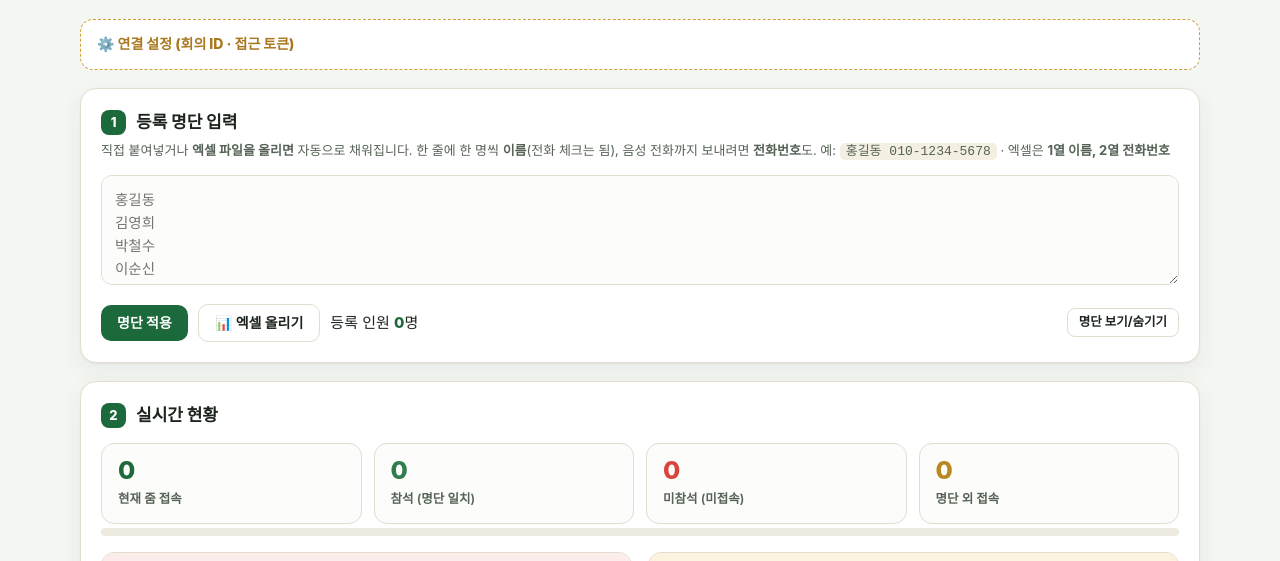
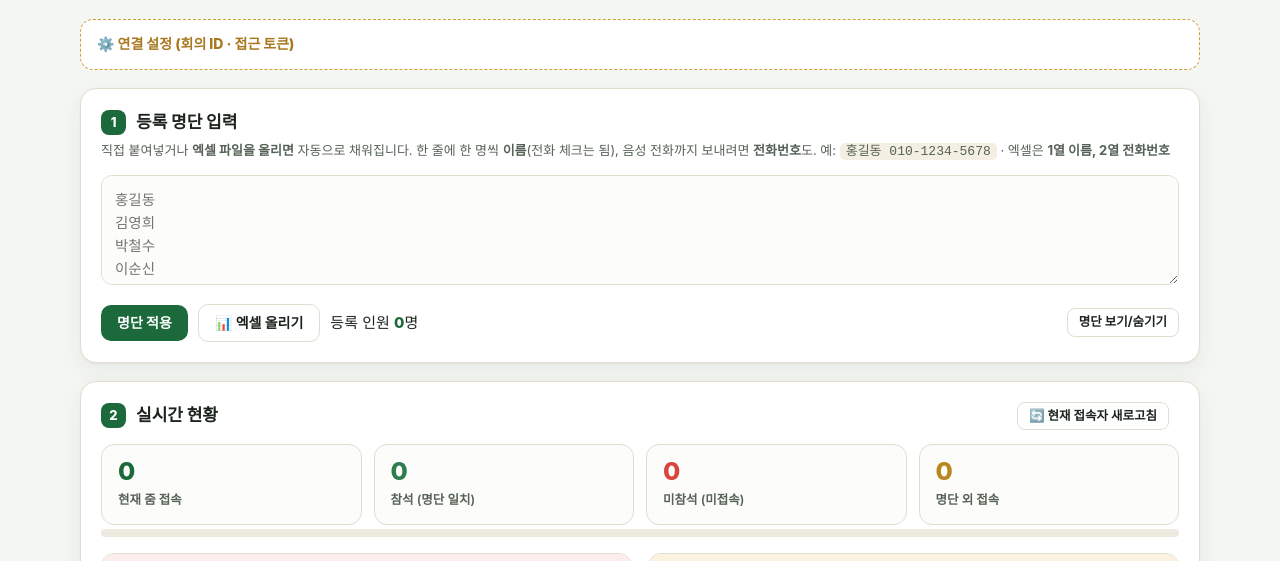
Before and after one commit to topbanker99-ai/zoom-attendance, a website: page index.html in a window 1280 px wide. Shown: the part 163-724 px from the top of the page. Drawn offline with Linux system fonts and the light colour scheme; no server answers; a web font is replaced by a local one.

Commit message:
Add files via upload

```diff
--- a/index.html
+++ b/index.html
@@ -198,7 +198,10 @@
   <section class="card">
     <div class="livehead">
       <h2 style="margin:0"><span class="step">2</span>실시간 현황</h2>
-      <span class="livetime" id="liveTime"></span>
+      <div style="display:flex;align-items:center;gap:10px;flex-wrap:wrap">
+        <button class="btn btn-sec btn-sm" id="syncLiveBtn" title="지금 줌에 접속해 있는 사람 전체를 다시 불러옵니다">🔄 현재 접속자 새로고침</button>
+        <span class="livetime" id="liveTime"></span>
+      </div>
     </div>
     <div class="stats">
       <div class="stat s-zoom"><div class="v" id="stZoom">0</div><div class="l">현재 줌 접속</div></div>
@@ -340,7 +343,7 @@
   var DEFAULT_VOICE_TEXT='안녕하세요. 한국농어촌공사 교육 안내입니다. 오늘 농지이용 및 관리 기본 교육이 진행 중입니다. 아직 접속하지 않으신 분은 안내해 드린 줌 링크로 입장해 주시기 바랍니다. 감사합니다.';
   var DEFAULT_SMS_TEXT='[한국농어촌공사] 농지이용 및 관리 기본(비대면) 교육이 진행 중입니다. 아직 미접속하셨다면 줌으로 입장해 주세요. https://us02web.zoom.us/j/7561927819';
   var state={ rosterText:'', roster:[], snap:{c1:[],c2:[],c3:[]}, manual:{c1:{},c2:{},c3:{}}, snapTime:{c1:'',c2:'',c3:''}, settings:{meetingId:'7561927819', token:''}, voice:{from:'',voiceType:'FEMALE',text:DEFAULT_VOICE_TEXT}, sms:{from:'',text:DEFAULT_SMS_TEXT} };
-  var live={ participants:[], updatedAt:null, ok:false, lastPoll:null, err:'' };
+  var live={ participants:[], updatedAt:null, ok:false, lastPoll:null, err:'', liveSyncOk:false, liveSyncReason:'' };
 
   function save(){ try{ localStorage.setItem(LS, JSON.stringify(state)); }catch(e){} }
   function load(){
@@ -406,8 +409,44 @@
         if(/Failed to fetch|HTTP 5/.test(live.err)) showBanner('서버에 연결할 수 없습니다. Vercel 배포와 환경변수(Redis) 설정을 확인하세요.');
         else if(/HTTP 401/.test(live.err)) showBanner('접근 토큰이 올바르지 않습니다. 설정에서 토큰을 확인하세요.'); });
   }
-  function startPoll(){ stopPoll(); fetchStatus(); pollTimer=setInterval(fetchStatus, 4000); }
-  function stopPoll(){ if(pollTimer){ clearInterval(pollTimer); pollTimer=null; } }
+  function startPoll(){ stopPoll(); fetchStatus(); pollTimer=setInterval(fetchStatus, 4000); startLiveSync(); }
+  function stopPoll(){ if(pollTimer){ clearInterval(pollTimer); pollTimer=null; } stopLiveSync(); }
+
+  // ---------- live full-roster sync (Zoom Dashboard API) ----------
+  // Pulls EVERYONE currently in the meeting (even people who joined before we
+  // connected) and seeds the server, so mid-meeting connects still see all.
+  var liveSyncTimer=null, liveSyncBusy=false;
+  function syncLive(manual){
+    var mid=(state.settings.meetingId||'').replace(/\D/g,'');
+    if(!mid){ if(manual) showBanner('줌 회의 ID를 먼저 입력하고 저장하세요.'); return; }
+    if(liveSyncBusy) return;
+    liveSyncBusy=true;
+    var btn=$('#syncLiveBtn'); if(manual&&btn){ btn.disabled=true; btn.textContent='⏳ 불러오는 중…'; }
+    fetch('/api/zoom-live?meetingId='+encodeURIComponent(mid), {cache:'no-store'})
+      .then(function(r){ return r.json(); })
+      .then(function(d){
+        if(d && d.ok){
+          live.liveSyncOk=true; live.liveSyncReason='';
+          fetchStatus(); // immediately reflect the freshly-seeded roster
+          if(manual) hideBanner();
+        } else {
+          live.liveSyncOk=false; live.liveSyncReason=(d&&d.reason)||'error';
+          if(manual) showBanner(liveSyncMsg(live.liveSyncReason));
+        }
+      })
+      .catch(function(e){ live.liveSyncOk=false; live.liveSyncReason='network';
+        if(manual) showBanner('줌 접속자를 불러오지 못했어요. 잠시 후 다시 시도해주세요.'); })
+      .finally(function(){ liveSyncBusy=false; var b=$('#syncLiveBtn'); if(b){ b.disabled=false; b.textContent='🔄 현재 접속자 새로고침'; } });
+  }
+  function liveSyncMsg(reason){
+    if(reason==='no_credentials') return '줌 자동 인식을 켜려면 Vercel에 줌 앱 정보 3가지(ZOOM_ACCOUNT_ID·ZOOM_CLIENT_ID·ZOOM_CLIENT_SECRET)를 추가해야 해요.';
+    if(reason==='plan_or_scope') return '줌 앱에 "대시보드 참가자 보기" 권한이 없거나, 현재 줌 요금제가 대시보드(Business 이상)를 지원하지 않을 수 있어요. (입·퇴장 자동 기록은 그대로 작동해요.)';
+    if(reason==='auth') return '줌 앱 정보(계정 ID·Client ID·Secret)가 올바르지 않아요. Vercel 환경변수를 확인하세요.';
+    if(reason==='not_live') return '지금 진행 중인 회의가 아니에요. 줌 회의가 시작된 뒤에 눌러주세요.';
+    return '줌 접속자를 불러오지 못했어요. 잠시 후 다시 시도해주세요.';
+  }
+  function startLiveSync(){ stopLiveSync(); syncLive(false); liveSyncTimer=setInterval(function(){ syncLive(false); }, 10000); }
+  function stopLiveSync(){ if(liveSyncTimer){ clearInterval(liveSyncTimer); liveSyncTimer=null; } }
 
   function showBanner(msg){ var b=$('#banner'); b.textContent=msg; b.classList.add('show'); }
   function hideBanner(){ $('#banner').classList.remove('show'); }
@@ -549,6 +588,8 @@
     state.settings.token=$('#setToken').value.trim();
     save(); startPoll();
   });
+
+  $('#syncLiveBtn').addEventListener('click',function(){ syncLive(true); });
 
   $$('[data-confirm]').forEach(function(btn){
     btn.addEventListener('click',function(){
```
